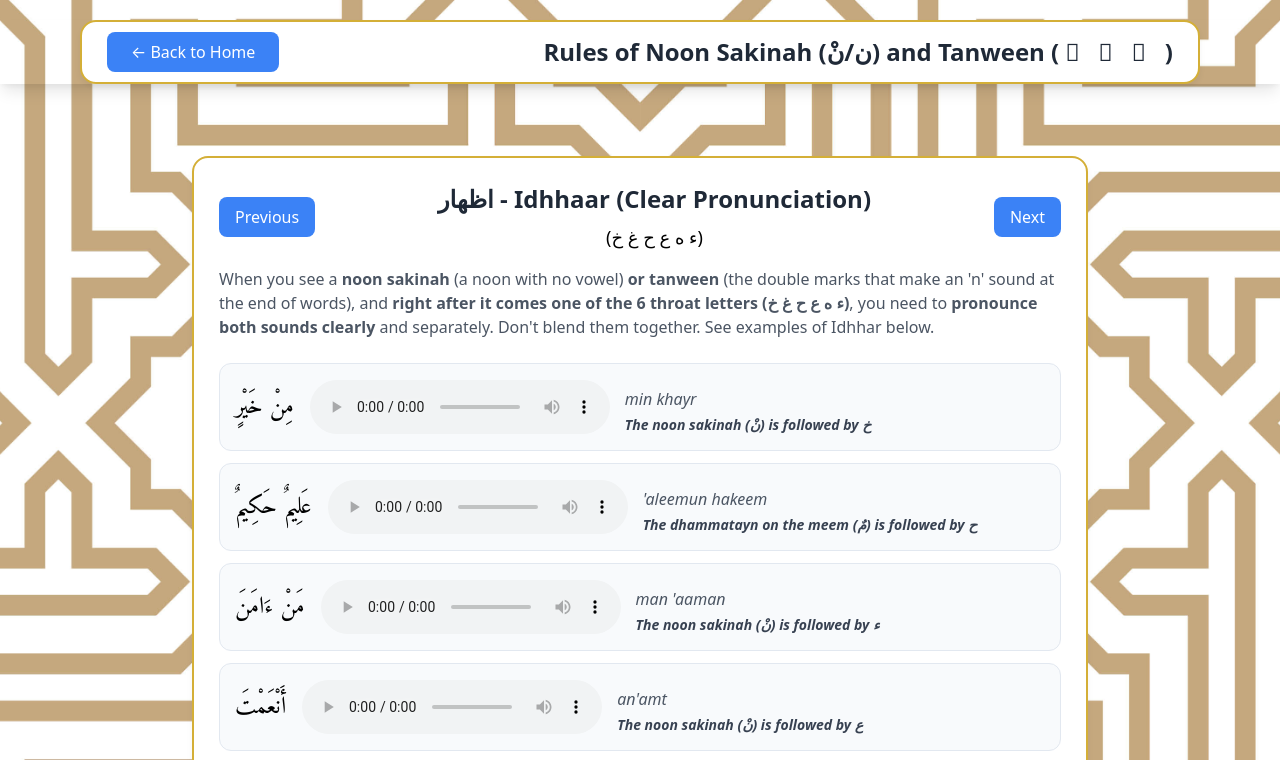
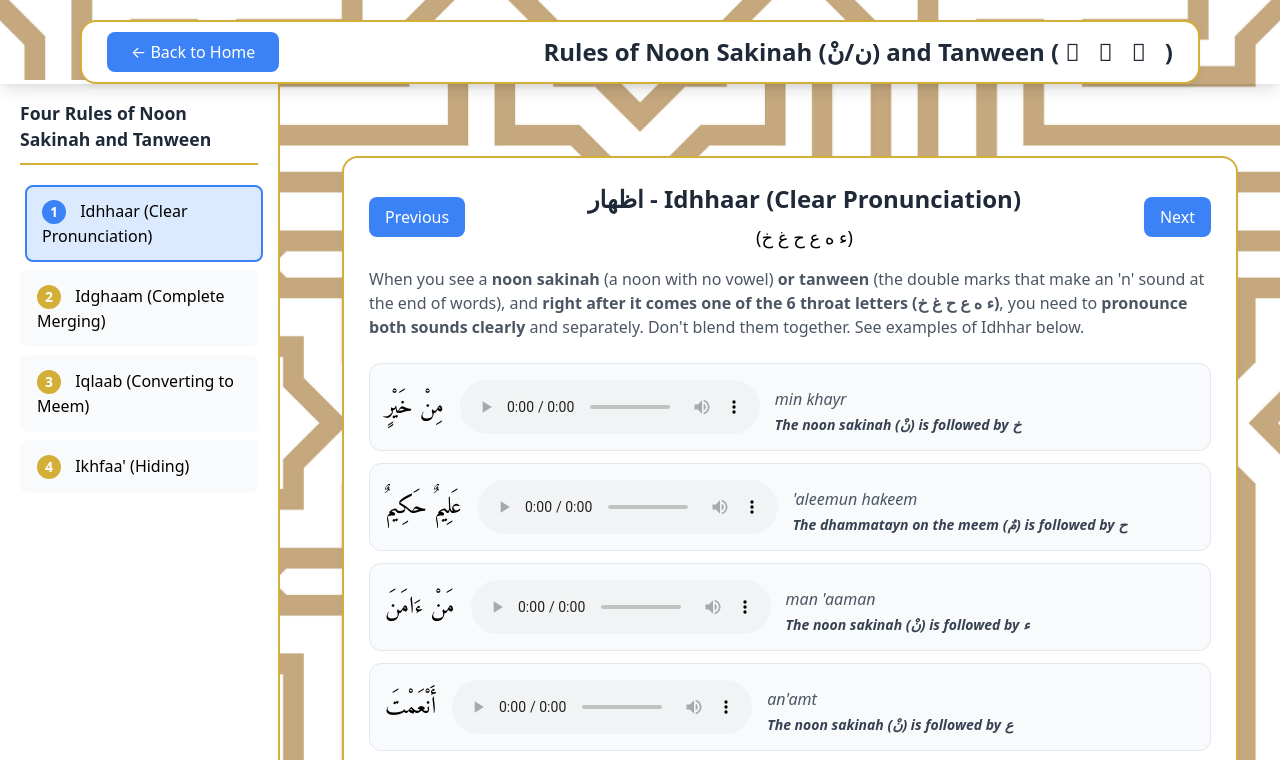
Before and after one commit to mahmoudshal84/interactivetajweedlearning, a plain HTML site: page ahkamnun.html in a window 1280 px wide. Shown: the top 760 px of the page. Drawn offline with nearby package versions, Linux system fonts and the light colour scheme.

Commit message:
Add left sidebar navigation to ahkamnun.html page

```diff
--- a/ahkamnun.html
+++ b/ahkamnun.html
@@ -116,6 +116,82 @@
     display: none;
 }
 
+        /* Sidebar Navigation */
+        .sidebar {
+            position: fixed;
+            left: 0;
+            top: 80px;
+            width: 280px;
+            height: calc(100vh - 80px);
+            background: white;
+            border-right: 2px solid #D4AF37;
+            padding: 20px;
+            overflow-y: auto;
+            z-index: 40;
+        }
+
+        .sidebar-title {
+            font-size: 1.1rem;
+            font-weight: bold;
+            color: #1f2937;
+            margin-bottom: 20px;
+            padding-bottom: 10px;
+            border-bottom: 2px solid #D4AF37;
+        }
+
+        .sidebar-item {
+            padding: 12px 15px;
+            margin: 8px 0;
+            border-radius: 8px;
+            cursor: pointer;
+            transition: all 0.3s ease;
+            border: 2px solid transparent;
+            background: #f9fafb;
+        }
+
+        .sidebar-item:hover {
+            background: #f3f4f6;
+            transform: translateX(5px);
+        }
+
+        .sidebar-item.active {
+            background: #dbeafe;
+            border-color: #3b82f6;
+            transform: translateX(5px);
+        }
+
+        .sidebar-item-number {
+            display: inline-block;
+            width: 24px;
+            height: 24px;
+            background: #D4AF37;
+            color: white;
+            border-radius: 50%;
+            text-align: center;
+            line-height: 24px;
+            font-size: 0.875rem;
+            font-weight: bold;
+            margin-right: 10px;
+        }
+
+        .sidebar-item.active .sidebar-item-number {
+            background: #3b82f6;
+        }
+
+        .content-with-sidebar {
+            margin-left: 300px;
+        }
+
+        @media (max-width: 1024px) {
+            .sidebar {
+                display: none;
+            }
+
+            .content-with-sidebar {
+                margin-left: 0;
+            }
+        }
+
         @media (max-width: 767px) {
             audio {
         display: none;
@@ -139,7 +215,13 @@
     </div>
 </nav>
 
-<main class="max-w-6xl mx-auto px-4 py-8">
+<!-- Sidebar Navigation -->
+<aside class="sidebar">
+    <div class="sidebar-title">Four Rules of Noon Sakinah and Tanween</div>
+    <div id="sidebarNav"></div>
+</aside>
+
+<main class="content-with-sidebar max-w-6xl mx-auto px-4 py-8">
     <!-- Learning Mode Section -->
     <div id="learningMode">
         <div id="ruleContainer"></div>
@@ -247,6 +329,16 @@ If the letter is <strong>'ل' (lam) or 'ر' (ra)</strong>, pronounce it <strong>
 
         let currentRule = 0;
 
+        function renderSidebar() {
+            const sidebarNav = document.getElementById('sidebarNav');
+            sidebarNav.innerHTML = rules.map((rule, index) => `
+                <div class="sidebar-item ${index === currentRule ? 'active' : ''}" onclick="setRule(${index})">
+                    <span class="sidebar-item-number">${rule.number}</span>
+                    <span class="sidebar-item-title">${rule.title.split(' - ')[1] || rule.title}</span>
+                </div>
+            `).join('');
+        }
+
         function renderRule() {
     const rule = rules[currentRule];
     const container = document.getElementById('ruleContainer');
@@ -294,16 +386,21 @@ If the letter is <strong>'ل' (lam) or 'ر' (ra)</strong>, pronounce it <strong>
         function nextRule() {
             currentRule = (currentRule + 1) % rules.length;
             renderRule();
+            renderSidebar();
         }
 
         function prevRule() {
             currentRule = (currentRule - 1 + rules.length) % rules.length;
             renderRule();
+            renderSidebar();
         }
 
         function setRule(index) {
             currentRule = index;
             renderRule();
+            renderSidebar();
+            // Scroll to top of content
+            window.scrollTo({ top: 0, behavior: 'smooth' });
         }
 
         // Quiz questions database
@@ -639,6 +736,7 @@ function toggleAudio(button, audioSrc) {
 }
 
 document.addEventListener('DOMContentLoaded', function() {
+    renderSidebar();
     renderRule();
     initializeQuiz();
 });
```
